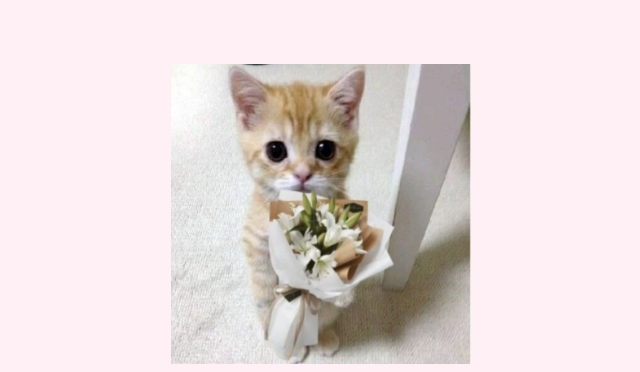
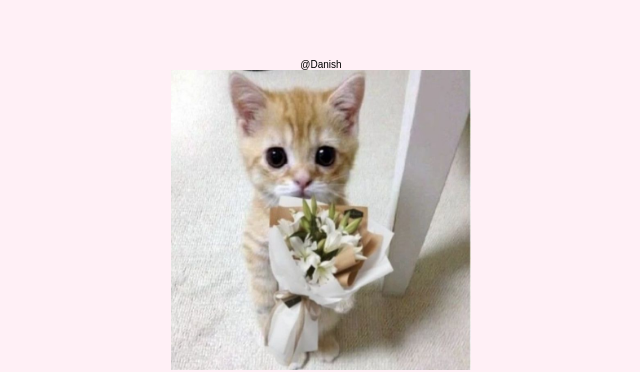
Before and after one commit to dshamshee/Danish-Projects, a plain HTML site: page BeMyValentine/index.html in a window 1280 px wide. Shown: the part 121-493 px from the top of the page, without its empty margins (319-959 px from the left). Drawn offline with Linux system fonts and the light colour scheme; a web font is replaced by a local one.

Commit message:
Update index.html

```diff
--- a/BeMyValentine/index.html
+++ b/BeMyValentine/index.html
@@ -14,6 +14,7 @@
   </head>
   <body>
     <main class="container">
+      <p class="copy">@Danish</p>
       <img class="cat-img" src="img/cat-0.jpg" alt="Picture of a cat" />
       <h2 class="msg"></h2>
       <p class="title">Will you be my Valentine?</p>
```
